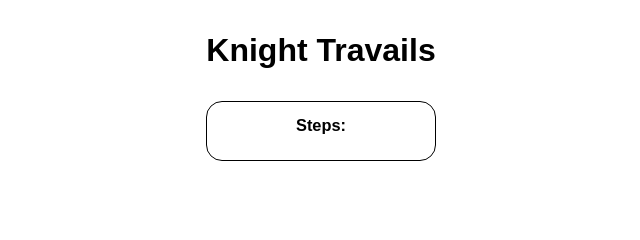
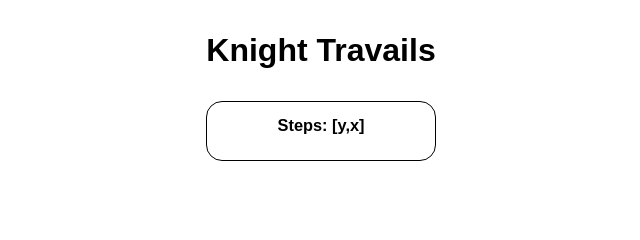
Before and after one commit to kmthehippie/Knight-Travails, a plain HTML site: page index.html in a window 1280 px wide. Shown: the top 240 px of the page, 319-959 px from the left. Drawn offline with Linux system fonts and the light colour scheme.

Commit message:
Just add text to HTML

```diff
--- a/index.html
+++ b/index.html
@@ -11,7 +11,7 @@
     <div class="main">
         <h1>Knight Travails</h1>
         <div class="steps">
-            <h3>Steps:</h3>
+            <h3>Steps: [y,x]</h3>
         </div>
         <button id="start-btn" class="">Start</button>
         <div class="gameboard"></div>
```
